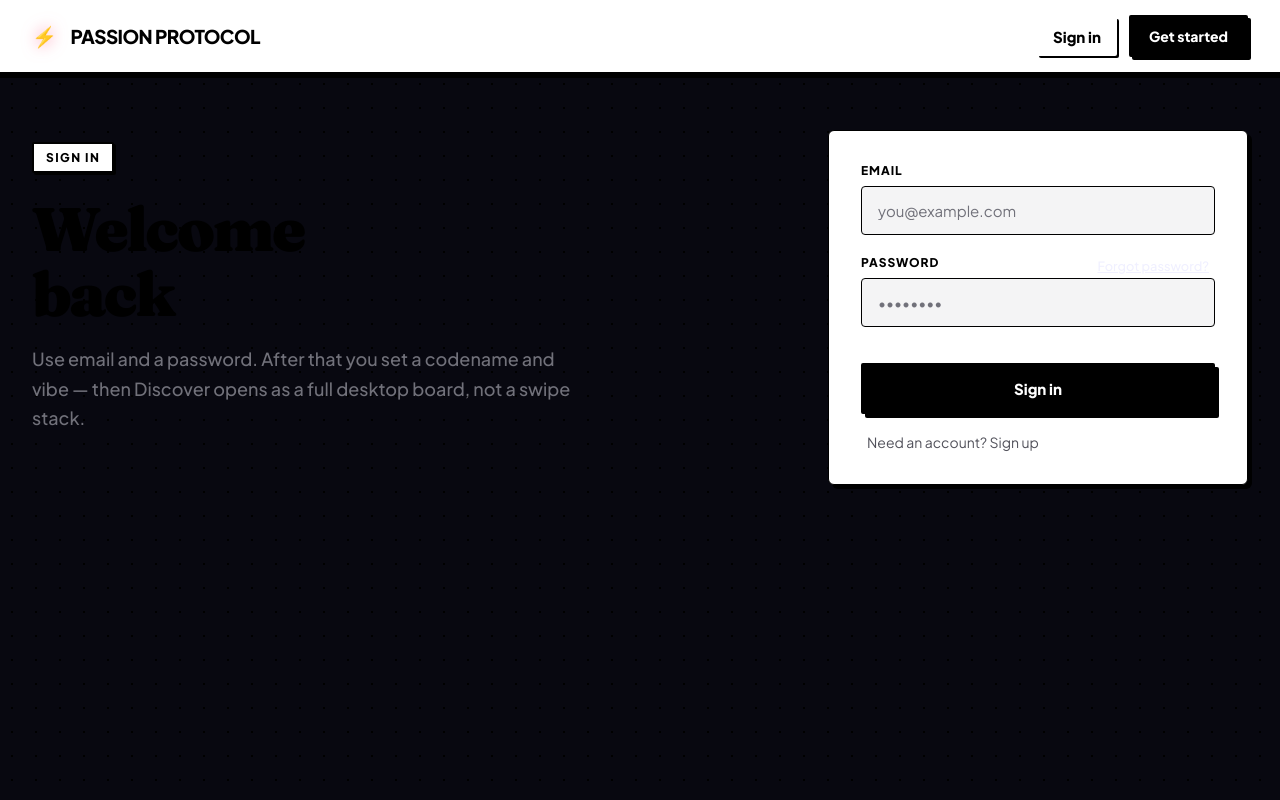
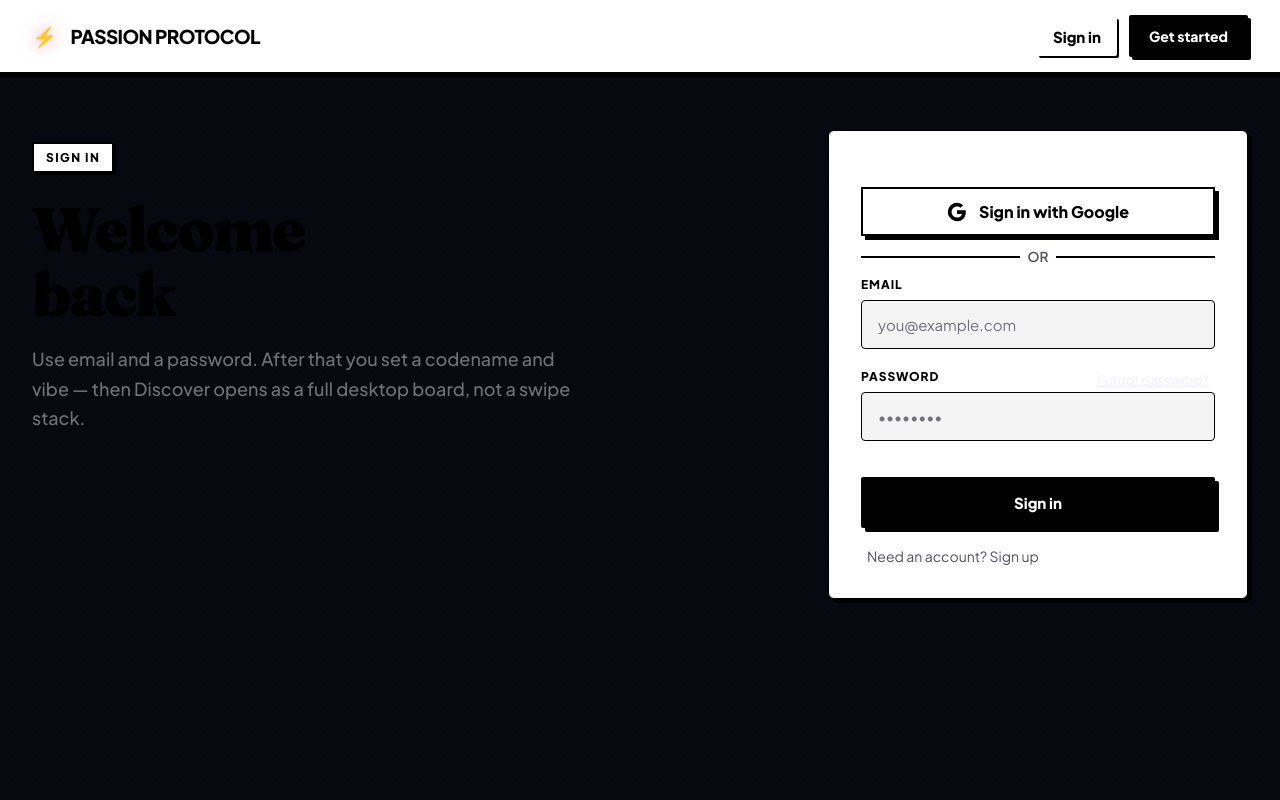
Before and after one commit to Aayush-pixel29/passion-protocol, a Next.js app: page /login in a window 1280 px wide. Built offline with nearby package versions, Linux system fonts and the light colour scheme; no server answers.

Commit message:
fix: resolve step unmounting bugs in OnboardingForm, add Google Auth to bypass email limits

```diff
--- a/components/AuthForm.tsx
+++ b/components/AuthForm.tsx
@@ -77,6 +77,46 @@ export function AuthForm() {
 
   return (
     <form onSubmit={onSubmit}>
+      <div style={{ display: "flex", flexDirection: "column", gap: 12, marginTop: 24, marginBottom: 12 }}>
+        <button
+          type="button"
+          onClick={async () => {
+            setError("");
+            const supabase = createClient();
+            const { error } = await supabase.auth.signInWithOAuth({
+              provider: "google",
+              options: {
+                redirectTo: `${typeof window !== "undefined" ? window.location.origin : ""}/auth/callback`,
+              },
+            });
+            if (error) setError(error.message);
+          }}
+          style={{
+            background: "#ffffff",
+            color: "#000000",
+            border: "2px solid #000000",
+            boxShadow: "4px 4px 0px #000000",
+            padding: "12px",
+            fontSize: "1rem",
+            fontWeight: 800,
+            cursor: "pointer",
+            textAlign: "center",
+            display: "flex",
+            justifyContent: "center",
+            alignItems: "center",
+            gap: 12
+          }}
+        >
+          <svg width="20" height="20" viewBox="0 0 24 24"><path fill="#000" d="M22.56 12.25c0-.78-.07-1.53-.2-2.25H12v4.26h5.92c-.26 1.37-1.04 2.53-2.21 3.31v2.77h3.57c2.08-1.92 3.28-4.74 3.28-8.09z"/><path fill="#000" d="M12 23c2.97 0 5.46-.98 7.28-2.66l-3.57-2.77c-.98.66-2.23 1.06-3.71 1.06-2.86 0-5.29-1.93-6.16-4.53H2.18v2.84C3.99 20.53 7.7 23 12 23z"/><path fill="#000" d="M5.84 14.09c-.22-.66-.35-1.36-.35-2.09s.13-1.43.35-2.09V7.07H2.18C1.43 8.55 1 10.22 1 12s.43 3.45 1.18 4.93l2.85-2.22.81-.62z"/><path fill="#000" d="M12 5.38c1.62 0 3.06.56 4.21 1.64l3.15-3.15C17.45 2.09 14.97 1 12 1 7.7 1 3.99 3.47 2.18 7.07l3.66 2.84c.87-2.6 3.3-4.53 6.16-4.53z"/></svg>
+          Sign in with Google
+        </button>
+        <div style={{ textAlign: "center", fontSize: "0.85rem", color: "#52525b", fontWeight: 600, display: "flex", alignItems: "center", gap: 8 }}>
+          <div style={{ flex: 1, height: 2, background: "#000000" }}></div>
+          OR
+          <div style={{ flex: 1, height: 2, background: "#000000" }}></div>
+        </div>
+      </div>
+
       <label className="label" htmlFor="email">
         Email
       </label>
```
Also changed, not shown: app/auth/callback/route.ts (added, +19 -0 lines), components/OnboardingForm.tsx (+15 -18 lines).
